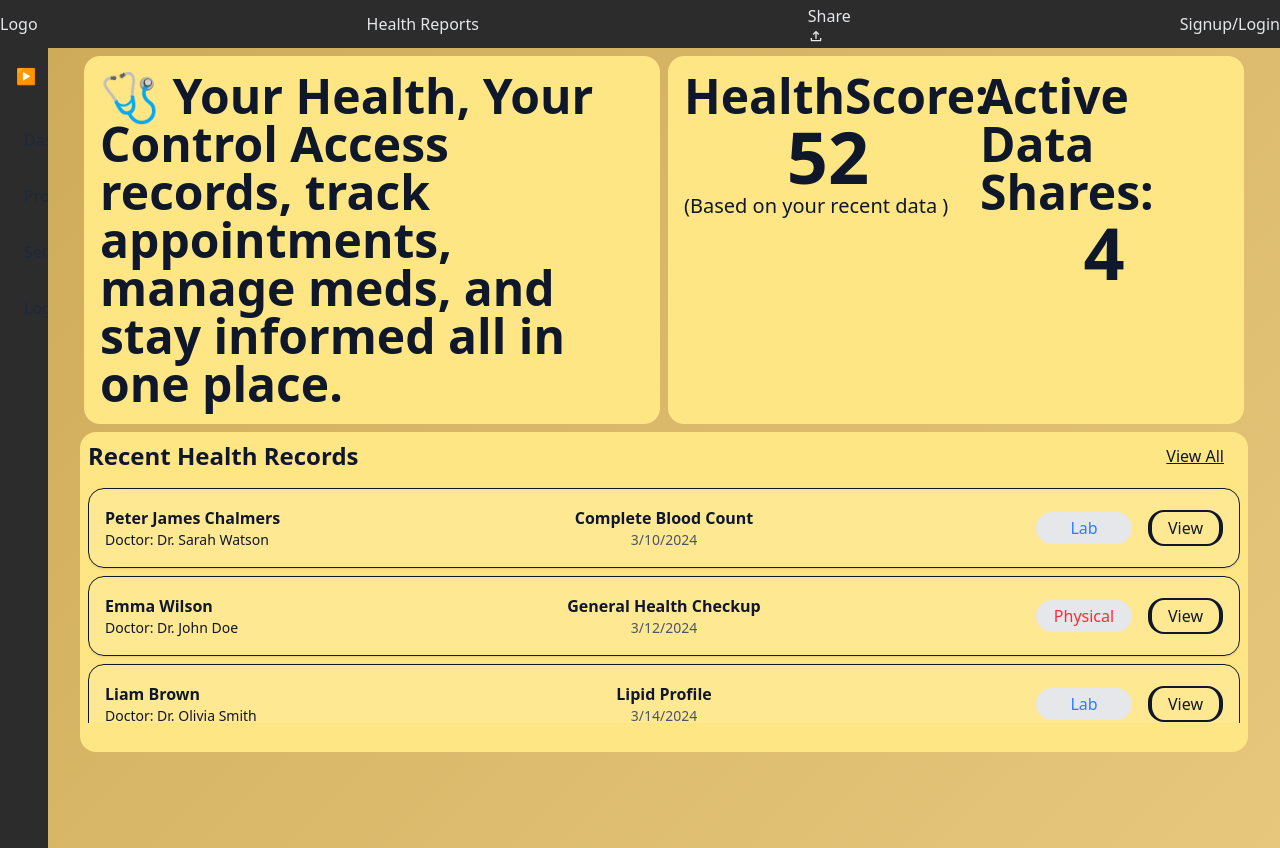
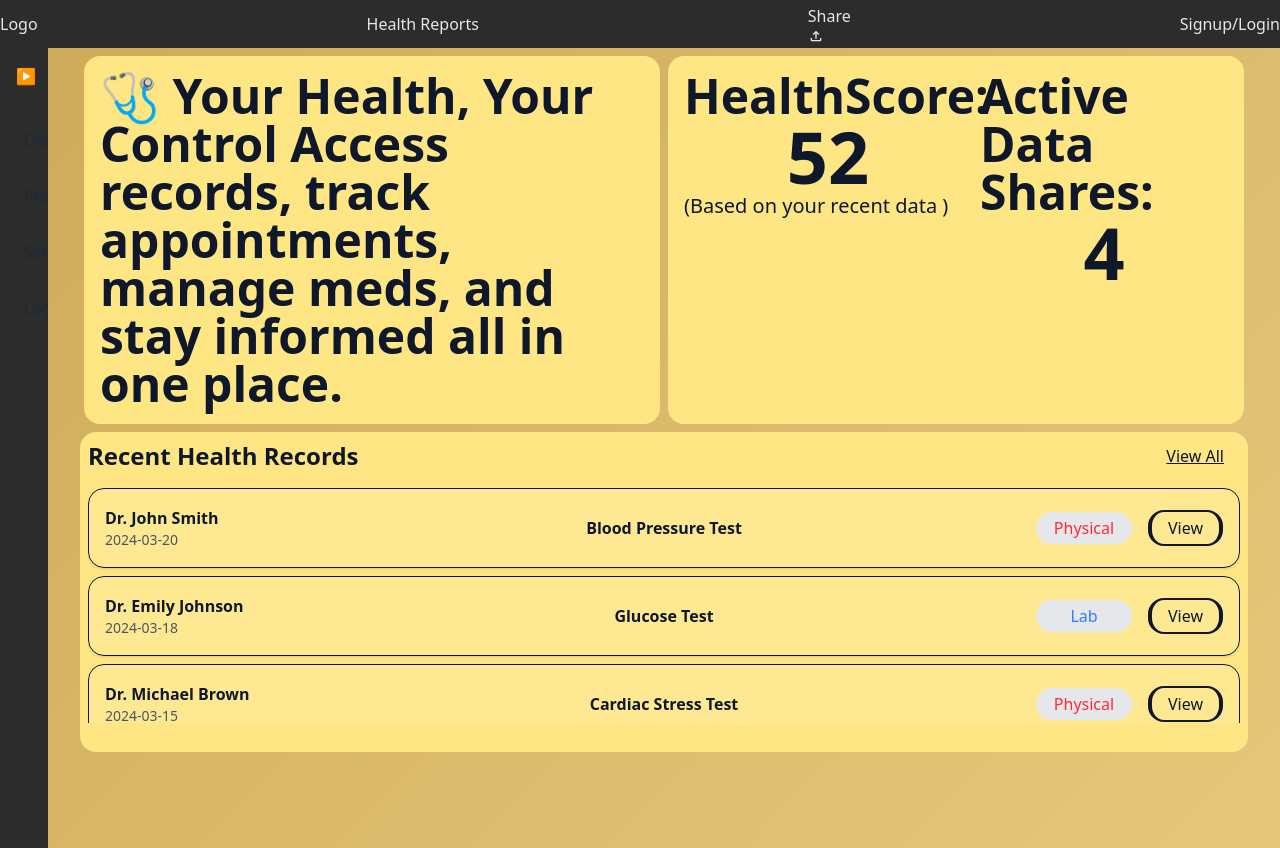
Before and after one commit to SBeeeee/CareConnect, a Next.js app: page / in a window 1280 px wide. Built offline with nearby package versions, Linux system fonts and the light colour scheme.

Commit message:
modal of details established

```diff
--- /dev/null
+++ b/src/app/components/DetailsModal.jsx
@@ -0,0 +1,21 @@
+import React from 'react'
+
+function DetailsModal({ isOpen, onClose}) {
+  if (!isOpen) return null;
+  return (
+
+    <div className="fixed inset-0 z-40  bg-opacity-50 flex justify-center items-center">
+      <div className="bg-white p-6 rounded-lg shadow-lg w-[50%] max-h-[60vh] overflow-y-auto">
+      <button
+          onClick={onClose}
+          className=" text-gray-600 hover:text-gray-900"
+        >
+          ✖
+        </button>
+
+      </div>
+      </div>
+  )
+}
+
+export default DetailsModal
--- a/src/app/components/HeroSection.jsx
+++ b/src/app/components/HeroSection.jsx
@@ -1,6 +1,7 @@
 import React from 'react'
 import HealthScore from './HealthScore'
 import ActiveData from './ActiveData'
+
 
 function HeroSection() {
   return (
--- a/src/app/components/Recents.jsx
+++ b/src/app/components/Recents.jsx
@@ -1,8 +1,18 @@
-import React from 'react'
-import Link from 'next/link'
+"use client"
+import React from "react";
+import Link from "next/link";
 import { ReportData } from "../data/fhirdata";
+import DetailsModal from "./DetailsModal";
+import { useState } from "react";
 
 function Recents() {
+  const [isOpen, setIsOpen] = useState(false);
+  const openModal = () => {
+
+    setIsOpen(true);
+  };
+
+
   return (
     <div className="bg-amber-200 mx-8 rounded-2xl mt-2 p-2 text-slate-900 h-80 mb-2 ">
 
@@ -15,15 +25,6 @@ function Recents() {
         {ReportData.entry
           .filter((entry) => entry.resource.resourceType === "Observation")
           .map((observation, index) => {
-            const patientRef = observation.resource.subject.reference.split('/')[1];
-            const patient = ReportData.entry.find(
-              (entry) => entry.resource.resourceType === "Patient" && entry.resource.id === patientRef
-            );
-
-            const patientName = patient
-              ? `${patient.resource.name[0].given.join(' ')} ${patient.resource.name[0].family}`
-              : "Unknown Patient";
-
             const doctorName = observation.resource.performer[0]?.display || "Unknown Doctor";
             const categoryCode = observation.resource.category[0]?.coding[0]?.code;
             const labelType = categoryCode === "exam" ? "Physical" : "Lab";
@@ -31,22 +32,21 @@ function Recents() {
 
             const title = observation.resource.code?.text || "No Title";
             const date = observation.resource.effectiveDateTime
-              ? new Date(observation.resource.effectiveDateTime).toLocaleDateString()
+              ? observation.resource.effectiveDateTime.split("T")[0]
               : "No Date";
 
             return (
               <div key={index} className="border rounded-2xl h-20 flex items-center px-4 justify-between mt-2 bg-white/10 shadow-sm">
 
-                {/* Patient & Doctor */}
+                {/* Doctor Name & Date */}
                 <div className="w-1/3">
-                  <div className="font-semibold">{patientName}</div>
-                  <div className="text-sm">Doctor: {doctorName}</div>
+                  <div className="font-semibold">{doctorName}</div>
+                  <div className="text-sm text-gray-600">{date}</div>
                 </div>
 
-                {/* Title & Date */}
-                <div className="w-1/3 text-center">
-                  <div className="font-semibold">{title}</div>
-                  <div className="text-sm text-gray-600">{date}</div>
+                {/* Title (Standalone) */}
+                <div className="w-1/3 text-center font-semibold">
+                  {title}
                 </div>
 
                 {/* Tags & Button */}
@@ -54,16 +54,16 @@ function Recents() {
                   <div className={`bg-gray-200 ${labelColor} font-medium text-center rounded-2xl w-24 h-8 pt-1`}>
                     {labelType}
                   </div>
-                  <button className="border-x-4 border-y-2 rounded-2xl px-4 py-1">View</button>
+                  <button onClick={()=>{openModal()}} className="border-x-4 border-y-2 rounded-2xl px-4 py-1">View</button>
                 </div>
 
               </div>
             );
           })}
       </div>
-
+<DetailsModal isOpen={isOpen} onClose={() => setIsOpen(false)}/>
     </div>
-  )
+  );
 }
 
-export default Recents
+export default Recents;
--- a/src/app/data/fhirdata.js
+++ b/src/app/data/fhirdata.js
@@ -1,125 +1,92 @@
 export const ReportData = {
-    resourceType: "Bundle",
-    type: "collection",
   entry: [
-      {
-        resource: {
-          resourceType: "Patient",
-          id: "p1",
-          name: [{ use: "official", family: "Chalmers", given: ["Peter", "James"] }],
-          gender: "male",
-          birthDate: "1974-12-25"
-        }
-      },
     {
       resource: {
         resourceType: "Observation",
         id: "obs1",
-          status: "final",
-          category: [{ coding: [{ system: "http://hl7.org/fhir/observation-category", code: "laboratory" }] }],
-          code: { text: "Complete Blood Count" },
-          subject: { reference: "Patient/p1" },
-          effectiveDateTime: "2024-03-10",
-          performer: [{ display: "Dr. Sarah Watson" }],
-          valueString: "All values normal",
-          note: [{ text: "The Complete Blood Count (CBC) measures red cells, white cells, hemoglobin, hematocrit, and platelets to detect disorders like anemia or infection." }]
-        }
+        performer: [{ display: "Dr. John Smith" }],
+        category: [{ coding: [{ code: "exam" }] }],
+        code: { text: "Blood Pressure Test" },
+        effectiveDateTime: "2024-03-20T10:30:00Z",
+        details: "The blood pressure test was conducted to assess hypertension levels. Systolic: 120 mmHg, Diastolic: 80 mmHg."
       },
-
-      {
-        resource: {
-          resourceType: "Patient",
-          id: "p2",
-          name: [{ use: "official", family: "Wilson", given: ["Emma"] }],
-          gender: "female",
-          birthDate: "1990-08-15"
-        }
     },
     {
       resource: {
         resourceType: "Observation",
         id: "obs2",
-          status: "final",
-          category: [{ coding: [{ system: "http://hl7.org/fhir/observation-category", code: "exam" }] }],
-          code: { text: "General Health Checkup" },
-          subject: { reference: "Patient/p2" },
-          effectiveDateTime: "2024-03-12",
-          performer: [{ display: "Dr. John Doe" }],
-          valueString: "Mild vitamin D deficiency",
-          note: [{ text: "Routine physical examination includes blood pressure, heart rate, lung exam, and basic screening tests to assess overall health." }]
-        }
+        performer: [{ display: "Dr. Emily Johnson" }],
+        category: [{ coding: [{ code: "lab" }] }],
+        code: { text: "Glucose Test" },
+        effectiveDateTime: "2024-03-18T15:00:00Z",
+        details: "Fasting glucose level: 95 mg/dL. No signs of diabetes, but follow-up suggested for monitoring."
       },
-
-      {
-        resource: {
-          resourceType: "Patient",
-          id: "p3",
-          name: [{ use: "official", family: "Brown", given: ["Liam"] }],
-          gender: "male",
-          birthDate: "1988-04-22"
-        }
     },
     {
       resource: {
         resourceType: "Observation",
         id: "obs3",
-          status: "final",
-          category: [{ coding: [{ system: "http://hl7.org/fhir/observation-category", code: "laboratory" }] }],
-          code: { text: "Lipid Profile" },
-          subject: { reference: "Patient/p3" },
-          effectiveDateTime: "2024-03-14",
-          performer: [{ display: "Dr. Olivia Smith" }],
-          valueString: "High LDL cholesterol",
-          note: [{ text: "Lipid profile test measures cholesterol levels, including LDL, HDL, and triglycerides, to assess heart disease risk." }]
-        }
+        performer: [{ display: "Dr. Michael Brown" }],
+        category: [{ coding: [{ code: "exam" }] }],
+        code: { text: "Cardiac Stress Test" },
+        effectiveDateTime: "2024-03-15T09:15:00Z",
+        details: "Stress test results indicate normal cardiac function. No abnormalities detected in ECG readings."
       },
-
-      {
-        resource: {
-          resourceType: "Patient",
-          id: "p4",
-          name: [{ use: "official", family: "Martinez", given: ["Sophia"] }],
-          gender: "female",
-          birthDate: "1995-11-02"
-        }
     },
     {
       resource: {
         resourceType: "Observation",
         id: "obs4",
-          status: "final",
-          category: [{ coding: [{ system: "http://hl7.org/fhir/observation-category", code: "exam" }] }],
-          code: { text: "Orthopedic Evaluation" },
-          subject: { reference: "Patient/p4" },
-          effectiveDateTime: "2024-03-15",
-          performer: [{ display: "Dr. Alan Ray" }],
-          valueString: "Minor posture correction required",
-          note: [{ text: "Orthopedic evaluation assesses bones, joints, and muscles to diagnose conditions like arthritis, fractures, or posture issues." }]
-        }
+        performer: [{ display: "Dr. Lisa Carter" }],
+        category: [{ coding: [{ code: "lab" }] }],
+        code: { text: "Cholesterol Test" },
+        effectiveDateTime: "2024-03-10T14:45:00Z",
+        details: "Total cholesterol: 180 mg/dL, LDL: 100 mg/dL, HDL: 60 mg/dL. Levels are within normal range."
       },
-
-      {
-        resource: {
-          resourceType: "Patient",
-          id: "p5",
-          name: [{ use: "official", family: "Johnson", given: ["Noah"] }],
-          gender: "male",
-          birthDate: "1992-06-30"
-        }
     },
     {
       resource: {
         resourceType: "Observation",
         id: "obs5",
-          status: "final",
-          category: [{ coding: [{ system: "http://hl7.org/fhir/observation-category", code: "laboratory" }] }],
+        performer: [{ display: "Dr. Robert Wilson" }],
+        category: [{ coding: [{ code: "exam" }] }],
+        code: { text: "Eye Examination" },
+        effectiveDateTime: "2024-03-08T11:20:00Z",
+        details: "No signs of cataracts or glaucoma. Vision: 20/20. Recommended follow-up in 1 year."
+      },
+    },
+    {
+      resource: {
+        resourceType: "Observation",
+        id: "obs6",
+        performer: [{ display: "Dr. Sophia Martinez" }],
+        category: [{ coding: [{ code: "lab" }] }],
+        code: { text: "Hemoglobin Test" },
+        effectiveDateTime: "2024-03-05T08:10:00Z",
+        details: "Hemoglobin levels: 14.2 g/dL. No indications of anemia. Nutritional status is good."
+      },
+    },
+    {
+      resource: {
+        resourceType: "Observation",
+        id: "obs7",
+        performer: [{ display: "Dr. Daniel Harris" }],
+        category: [{ coding: [{ code: "exam" }] }],
+        code: { text: "General Health Checkup" },
+        effectiveDateTime: "2024-02-28T13:35:00Z",
+        details: "All vital signs are within normal range. No major health concerns detected."
+      },
+    },
+    {
+      resource: {
+        resourceType: "Observation",
+        id: "obs8",
+        performer: [{ display: "Dr. Olivia White" }],
+        category: [{ coding: [{ code: "lab" }] }],
         code: { text: "Thyroid Function Test" },
-          subject: { reference: "Patient/p5" },
-          effectiveDateTime: "2024-03-16",
-          performer: [{ display: "Dr. Priya Sharma" }],
-          valueString: "TSH slightly elevated",
-          note: [{ text: "Thyroid function test evaluates hormone levels (TSH, T3, T4) to diagnose hypothyroidism or hyperthyroidism." }]
-        }
-      }
-    ]
+        effectiveDateTime: "2024-02-25T16:50:00Z",
+        details: "TSH: 2.5 mU/L, T3 & T4 levels normal. No thyroid dysfunction detected."
+      },
+    },
+  ],
 };
```
Also changed, not shown: src/app/components/DetaisModal.jsx (deleted). Lines whose indentation alone changed are shown as unchanged.
